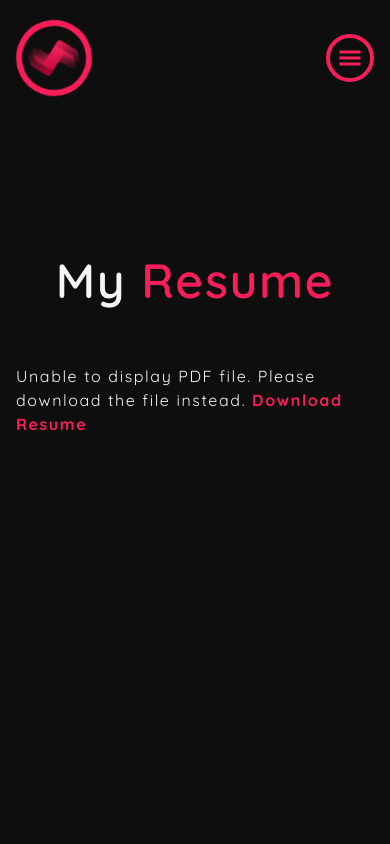
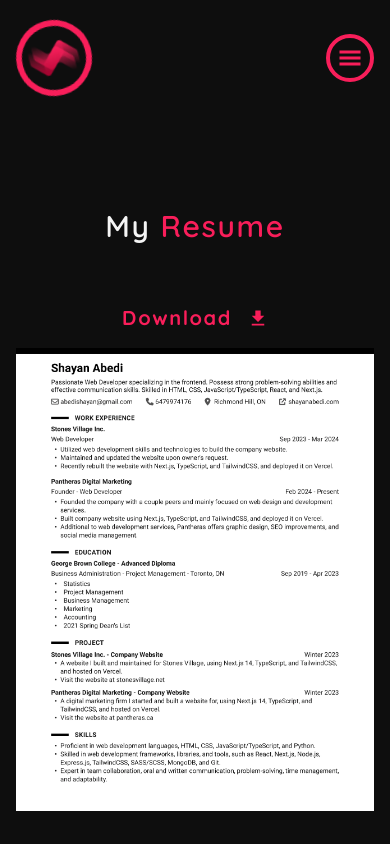
Before and after one commit to shayanabedi98/next-portfolio, a Next.js app: page /resume in a window 390 px wide. Shown: the top 844 px of the page. Built offline with nearby package versions, Linux system fonts and the light colour scheme.

Commit message:
finish up whole page responsiveness

```diff
--- a/src/app/contact/page.tsx
+++ b/src/app/contact/page.tsx
@@ -48,9 +48,9 @@ export default function Contact() {
   }
 
   return (
-    <div className="my-64 flex flex-col items-center">
+    <div className="my-52 lg:my-64 flex flex-col items-center">
       <motion.h1
-        className="text-5xl font-semibold"
+        className="text-3xl lg:text-5xl font-semibold"
         initial={{ opacity: 0 }}
         animate={{ opacity: 1 }}
         transition={{ delay: 0.2, duration: 1 }}
@@ -62,9 +62,9 @@ export default function Contact() {
         animate={{ opacity: 1 }}
         transition={{ delay: 1.5 }}
         onSubmit={handleSubmit}
-        className="mt-content flex flex-col bg-button-color-2 justify-center items-start p-3 w-[500px] border-box text-primary-color"
+        className="mt-content flex flex-col bg-button-color-2 justify-center items-start w-full max-w-[500px] border-box text-primary-color"
       >
-        <h2 className="text-primary-text-color font-semibold text-2xl mb-1 p-2 ">
+        <h2 className="text-primary-text-color font-semibold text-xl lg:text-2xl mb-1 p-2 ">
           Feel free to reach out to me!
         </h2>
         <div className="flex flex-col w-full my-1 p-2">
--- a/src/app/resume/page.tsx
+++ b/src/app/resume/page.tsx
@@ -1,12 +1,15 @@
 "use client";
 
 import { motion } from "framer-motion";
+import Image from "next/image";
+import resume from "@/../public/assets/resume.webp";
+import { IoMdDownload } from "react-icons/io";
 
 export default function Resume() {
   return (
-    <div className="my-64 flex flex-col justify-center items-center">
+    <div className="my-52 lg:my-64 flex flex-col justify-center items-center">
       <motion.h1
-        className="text-5xl font-semibold"
+        className="text-3xl lg:text-5xl font-semibold"
         initial={{ opacity: 0 }}
         animate={{ opacity: 1 }}
         transition={{ delay: 0.2, duration: 1 }}
@@ -17,7 +20,7 @@ export default function Resume() {
         initial={{ opacity: 0 }}
         animate={{ opacity: 1 }}
         transition={{ delay: 1.5 }}
-        className="mt-content flex justify-center"
+        className="hidden mt-content lg:flex justify-center"
         data="/assets/ShayanAbedi-Resume.pdf"
         type="application/pdf"
         width="100%"
@@ -34,6 +37,28 @@ export default function Resume() {
           </a>
         </p>
       </motion.object>
+      <motion.div
+        initial={{ opacity: 0 }}
+        animate={{ opacity: 1 }}
+        transition={{ delay: 1.5 }}
+        className="lg:hidden mt-content flex flex-col items-center"
+      >
+        <div>
+          <a
+            className="text-secondary-color font-bold"
+            href="assets/ShayanAbedi-Resume.pdf"
+            target="_blank"
+          >
+            <div className="flex items-center gap-4 text-xl">
+              Download
+              <IoMdDownload />
+            </div>
+          </a>
+        </div>
+        <div className="max-w-[750px]">
+          <Image src={resume} alt="" className="mt-4" />
+        </div>
+      </motion.div>
     </div>
   );
 }
--- a/src/components/universal/Navbar.tsx
+++ b/src/components/universal/Navbar.tsx
@@ -55,7 +55,7 @@ export default function Navbar() {
         >
           <Link
             href="/"
-            className="flex items-center border-secondary-color border-[6px] rounded-full border-solid hover:bg-[rgba(249,30,90,0.3)] hover:scale-[1.2] transition duration-300 ease-in-out"
+            className="flex items-center border-secondary-color border-[6px] rounded-full border-solid max-lg:active:bg-[rgba(249,30,90,0.3)] max-lg:active:scale-[1.2] lg:hover:bg-[rgba(249,30,90,0.3)] lg:hover:scale-[1.2] transition duration-300 ease-in-out"
           >
             <Image src={logo} alt="" className="w-16" />
           </Link>
```
Also changed, not shown: public/assets/resume.webp (added).
